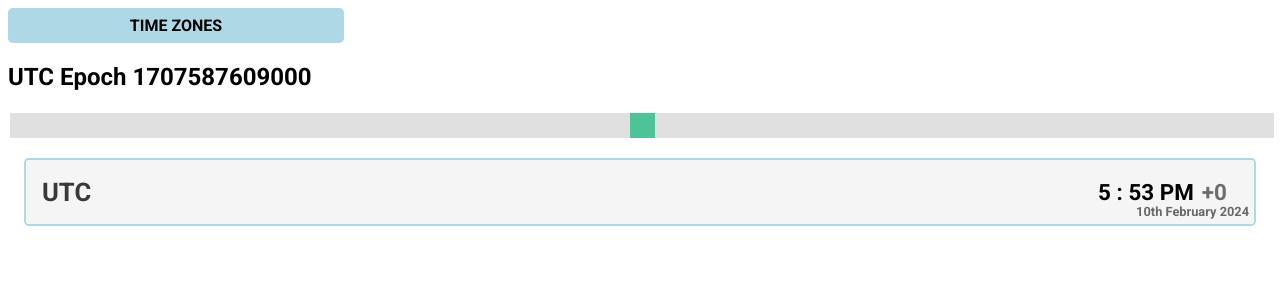
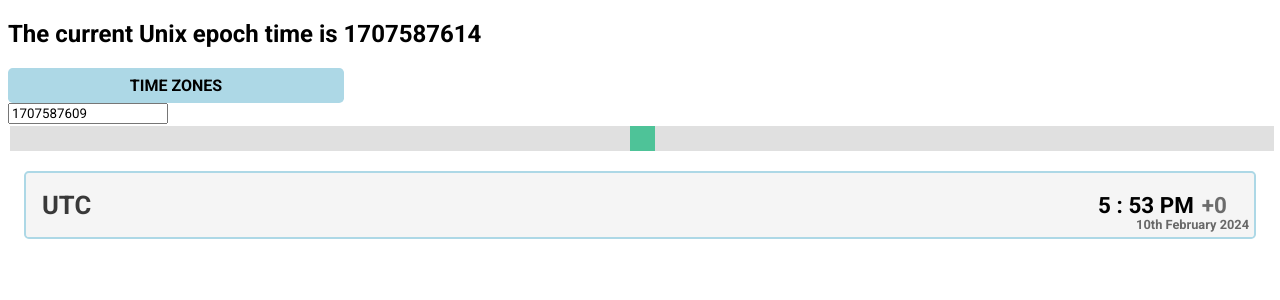
Before and after one commit to R-I-S-H-A-B-H-S-I-N-G-H/timeshift, a React app: page / in a window 1280 px wide. Shown: the top 300 px of the page. Built offline with nearby package versions, Linux system fonts and the light colour scheme.

Commit message:
added support for moving epoch

```diff
--- a/src/App.js
+++ b/src/App.js
@@ -6,14 +6,28 @@ import style from "./App.module.css";
 import { toLocalstore } from "./util/Util";
 
 export default function App(params) {
-	const [epoch, setEpoch] = useState(Date.now());
-	const [dateList, setDateList] = useState([new DateUtil(epoch, "UTC")]);
+	const [curEpoch, setCurEpoch] = useState(Math.trunc(Date.now() / 1000));
+	const [milli, setMilli] = useState(Date.now());
+	const [dateList, setDateList] = useState([new DateUtil(milli, "UTC")]);
+	const timeUpdateInterval = useRef(null);
+
+	useEffect(() => {
+		if (!timeUpdateInterval.current)
+			timeUpdateInterval.current = setInterval(() => {
+				setCurEpoch(Math.trunc(Date.now() / 1000));
+			}, 1000);
+
+		return () => {
+			if (timeUpdateInterval.current) clearInterval(timeUpdateInterval.current);
+			timeUpdateInterval.current = null;
+		};
+	}, []);
 
 	function tzSelectHandler(timezone) {
 		if (!timezone) return;
 		for (const dateObj of dateList) if (dateObj.getTimezone() === timezone) return;
 
-		const tzEpoc = DateUtil.fromUTC(epoch, timezone);
+		const tzEpoc = DateUtil.fromUTC(milli, timezone);
 		updateDateList([...dateList, new DateUtil(tzEpoc, timezone)]);
 	}
 
@@ -23,7 +37,7 @@ export default function App(params) {
 	}
 
 	function updateEpoch(utcEpoch) {
-		setEpoch(utcEpoch);
+		setMilli(utcEpoch);
 		const newDateList = dateList.map((ele) => {
 			const updatedEpoch = DateUtil.fromUTC(utcEpoch, ele.getTimezone());
 			ele.setEpoch(updatedEpoch);
@@ -39,10 +53,22 @@ export default function App(params) {
 
 	return (
 		<div>
+			<h2>The current Unix epoch time is {curEpoch}</h2>
 			<div>
 				<DropDown list={Object.keys(DateUtil.TIMEZONE_ID_TO_OFFSET)} onSelect={tzSelectHandler} />
-				<h2>UTC Epoch {epoch}</h2>
-				<Slider stepVal={1000 * 60 * 30} minVal={Date.now() - 1000 * 60 * 60 * 60} maxVal={Date.now() + 1000 * 60 * 60 * 60} val={epoch} onUpdate={updateEpoch} />
+				{/* <h2>UTC MILLI {milli}</h2> */}
+				<input
+					onChange={(e) => {
+						let updatedEpoch = parseInt(e.target.value) * 1000;
+						if (typeof updatedEpoch != "number" || !updatedEpoch) {
+							updatedEpoch = 0;
+						}
+						updateEpoch(updatedEpoch);
+					}}
+					type="number"
+					value={Math.trunc(milli / 1000)}
+				/>
+				<Slider stepVal={1000 * 60 * 30} minVal={Date.now() - 1000 * 60 * 60 * 60} maxVal={Date.now() + 1000 * 60 * 60 * 60} val={milli} onUpdate={updateEpoch} />
 
 				{dateList.map((date) => {
 					return (
--- a/webpack.config.js
+++ b/webpack.config.js
@@ -1,6 +1,15 @@
 const HtmlWebpackPlugin = require("html-webpack-plugin");
-
+const path = require("path");
 module.exports = {
+	entry: {
+		main: "./src/index.js",
+		DateUtil: "./src/util/timeUtil/DateUtil.js",
+	},
+	output: {
+		filename: "[name].js",
+		path: path.resolve(__dirname, "dist"),
+		clean: true,
+	},
 	module: {
 		rules: [
 			{
```
